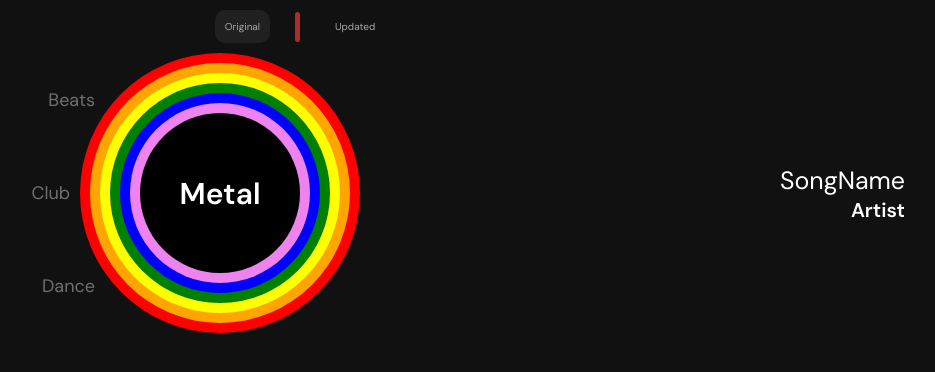
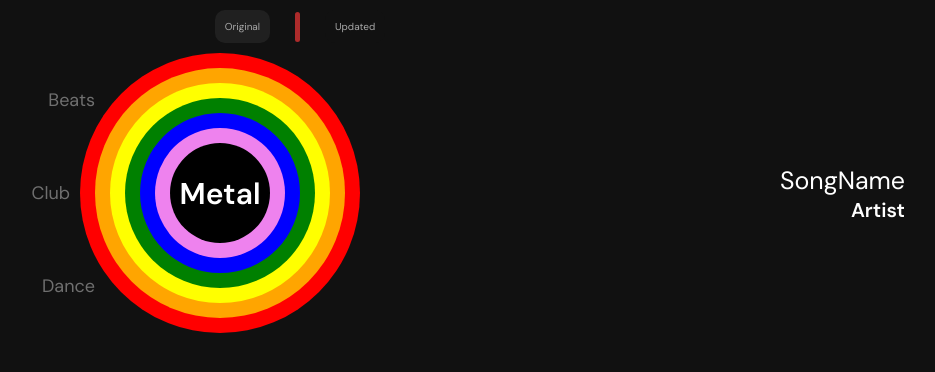
Before and after one commit to roshanshibu/redline-pwa, a React (Create React App) app: page / in a window 1280 px wide. Shown: the top 372 px of the page, without its empty margins (340-1275 px from the left). Built offline with nearby package versions, Linux system fonts and the light colour scheme.

Commit message:
thicc og rainbow

```diff
--- a/src/tabs/ogUI/ogUI.css
+++ b/src/tabs/ogUI/ogUI.css
@@ -19,34 +19,34 @@
   width: 280px;
 }
 .circle:nth-child(2) {
-  height: 260px;
-  width: 260px;
-  margin: 10px;
+  height: 250px;
+  width: 250px;
+  margin: 15px;
 }
 .circle:nth-child(3) {
-  height: 240px;
-  width: 240px;
-  margin: 20px;
-}
-.circle:nth-child(4) {
   height: 220px;
   width: 220px;
   margin: 30px;
 }
+.circle:nth-child(4) {
+  height: 190px;
+  width: 190px;
+  margin: 45px;
+}
 .circle:nth-child(5) {
-  height: 200px;
-  width: 200px;
-  margin: 40px;
-}
-.circle:nth-child(6) {
-  height: 180px;
-  width: 180px;
-  margin: 50px;
-}
-.circle:nth-child(7) {
   height: 160px;
   width: 160px;
   margin: 60px;
+}
+.circle:nth-child(6) {
+  height: 130px;
+  width: 130px;
+  margin: 75px;
+}
+.circle:nth-child(7) {
+  height: 100px;
+  width: 100px;
+  margin: 90px;
 }
 
 .red {
```
